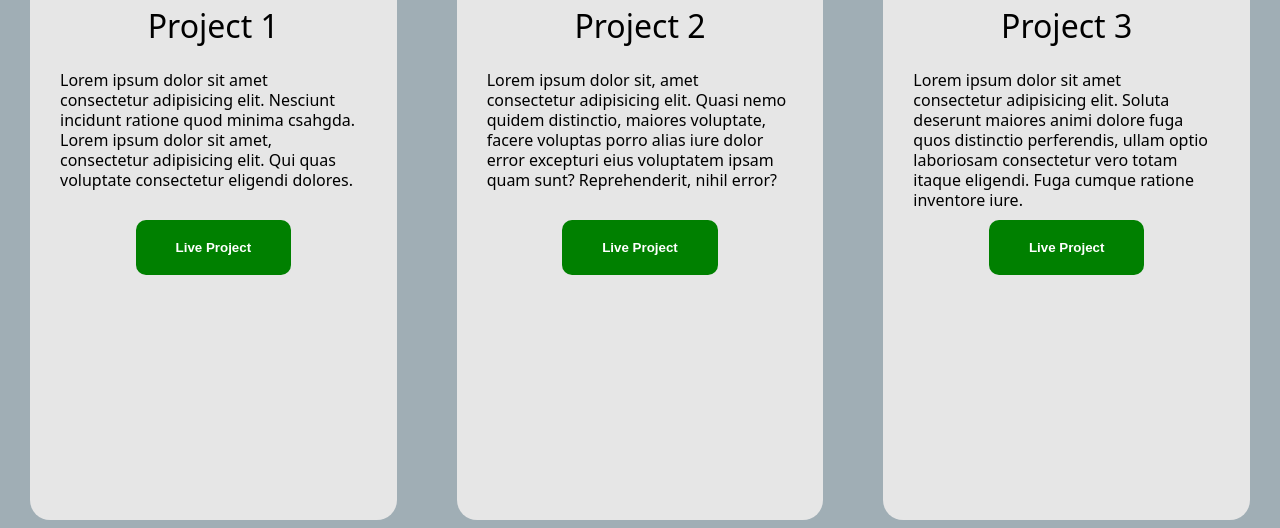
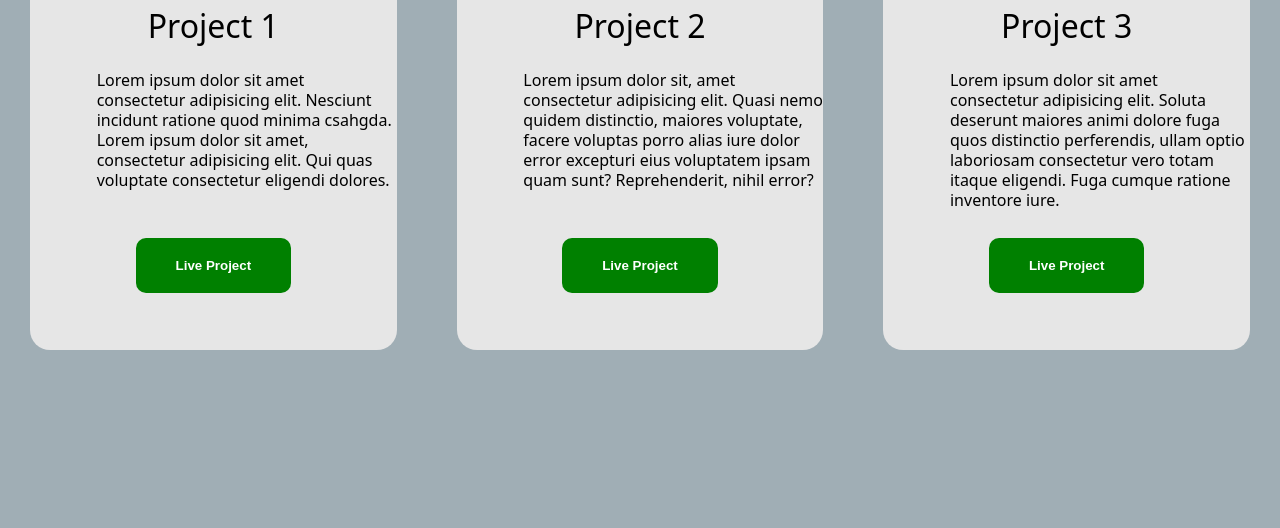
Before and after one commit to PreetiNegi2709/Portfolio, a plain HTML site: page index.html in a window 1280 px wide. Shown: the part 1994-2522 px from the top of the page. Drawn offline with Linux system fonts and the light colour scheme; a web font is replaced by a local one.

Commit message:
insignificant

```diff
--- a/index.html
+++ b/index.html
@@ -99,7 +99,7 @@
                 <div class="pro_2_head">
                     <h1>Project 2</h1>
                 </div>
-                <div class="pro_2_content">
+                <div class="pro_1_content">
                     <p>Lorem ipsum dolor sit, amet consectetur adipisicing elit. Quasi nemo quidem distinctio, maiores voluptate, facere voluptas porro alias iure dolor error excepturi eius voluptatem ipsam quam sunt? Reprehenderit, nihil error?</p>
                 </div>
                 <div >
@@ -116,7 +116,7 @@
                 <div class="pro_3_head">
                     <h1>Project 3</h1>
                 </div>
-                <div class="pro_3_content">
+                <div class="pro_1_content">
                     <p>Lorem ipsum dolor sit amet consectetur adipisicing elit. Soluta deserunt maiores animi dolore fuga quos distinctio perferendis, ullam optio laboriosam consectetur vero totam itaque eligendi. Fuga cumque ratione inventore iure.</p>
                 </div>
                 <div >
--- a/portfolio_css.css
+++ b/portfolio_css.css
@@ -17,6 +17,10 @@ nav{
     z-index: 99;
 
     /* font-family: Georgia, 'Times New Roman', Times, serif; */
+}
+a{
+    color: black;
+    text-decoration: none;
 }
 ul>li{
     float: left; padding: 20px;
@@ -146,6 +150,7 @@ li:hover{
 .project_item{
     /* background-color: red; */
     margin: 30px;
+    height:70vh;
 }
 .project_item > h1{
     font-size: 2.3rem;
@@ -194,9 +199,11 @@ li:hover{
     /* font-size: 2rem; font-family: Georgia, 'Times New Roman', Times, serif; letter-spacing: 1px; */
 }
 .pro_1_content{
-    height: 150px; width: 100%;
-    display: flex; justify-content: center;
+    display: flex;
+    justify-content: center;
+    height: 30%;
     /* align-items: center; */
+    margin-left: 10%;
     /* background-color: blue;  */
     float: left; padding-left: 30px;
     inline-size: 300px; /* line limited to 300px */
```
